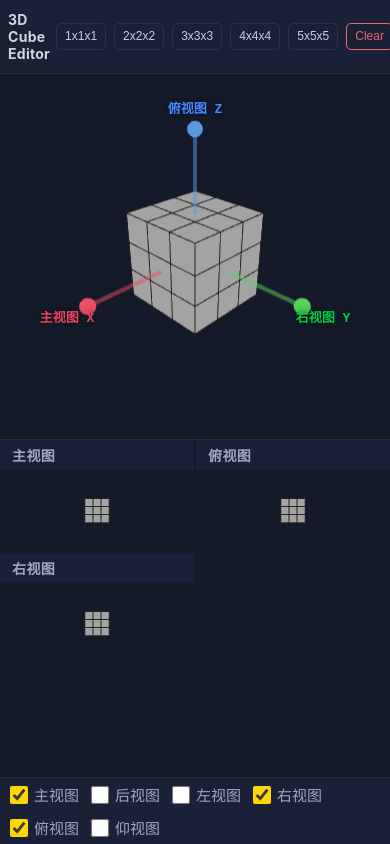
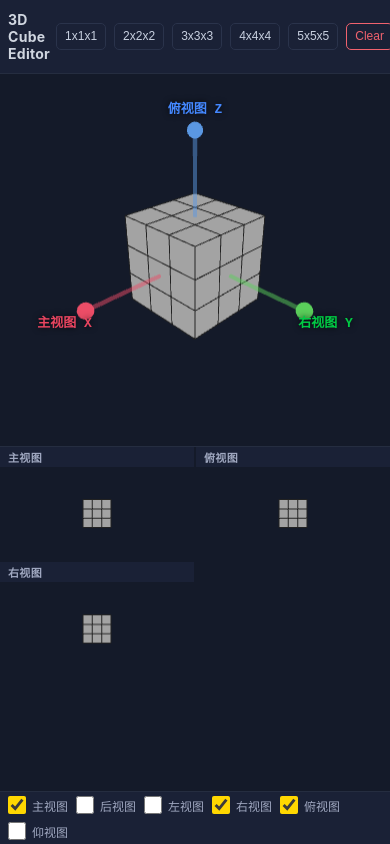
Before and after one commit to KuiH/cubes-3d-editor, a React (Vite) app: page / in a window 390 px wide. Built offline with nearby package versions, Linux system fonts and the light colour scheme.

Commit message:
移动端视图标题和底部复选框字体缩小
ortho-view-title: 14→11px, view-panel: 15→12px, padding/gap减小

```diff
--- a/src/App.css
+++ b/src/App.css
@@ -327,14 +327,15 @@
   }
 
   .ortho-view-title {
-    font-size: 14px;
+    font-size: 11px;
+    padding: 2px 8px;
   }
 
   .view-panel {
     flex-wrap: wrap;
-    gap: 12px;
-    padding: 6px 10px;
-    font-size: 15px;
+    gap: 8px;
+    padding: 4px 8px;
+    font-size: 12px;
   }
 
   .color-picker {
```
